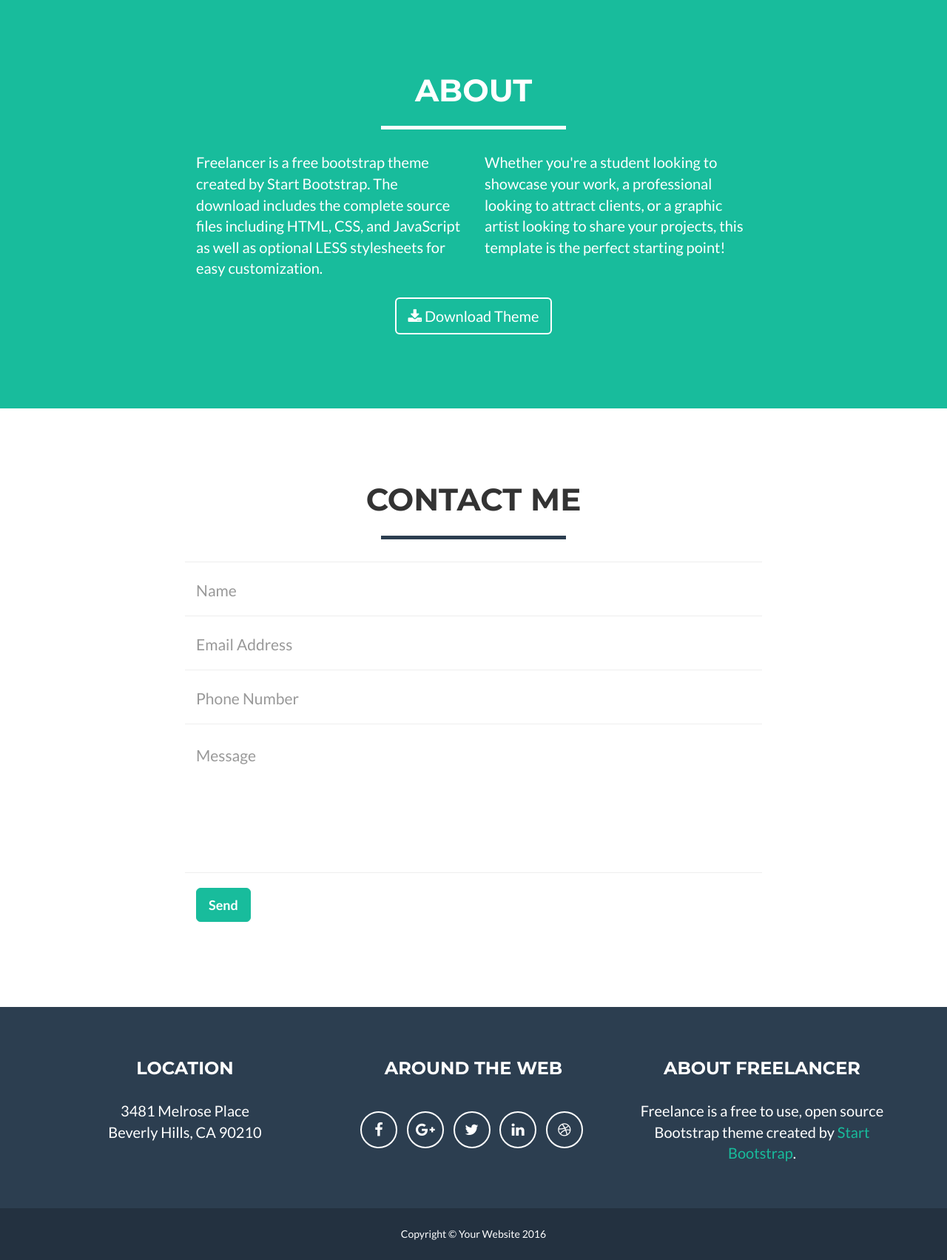
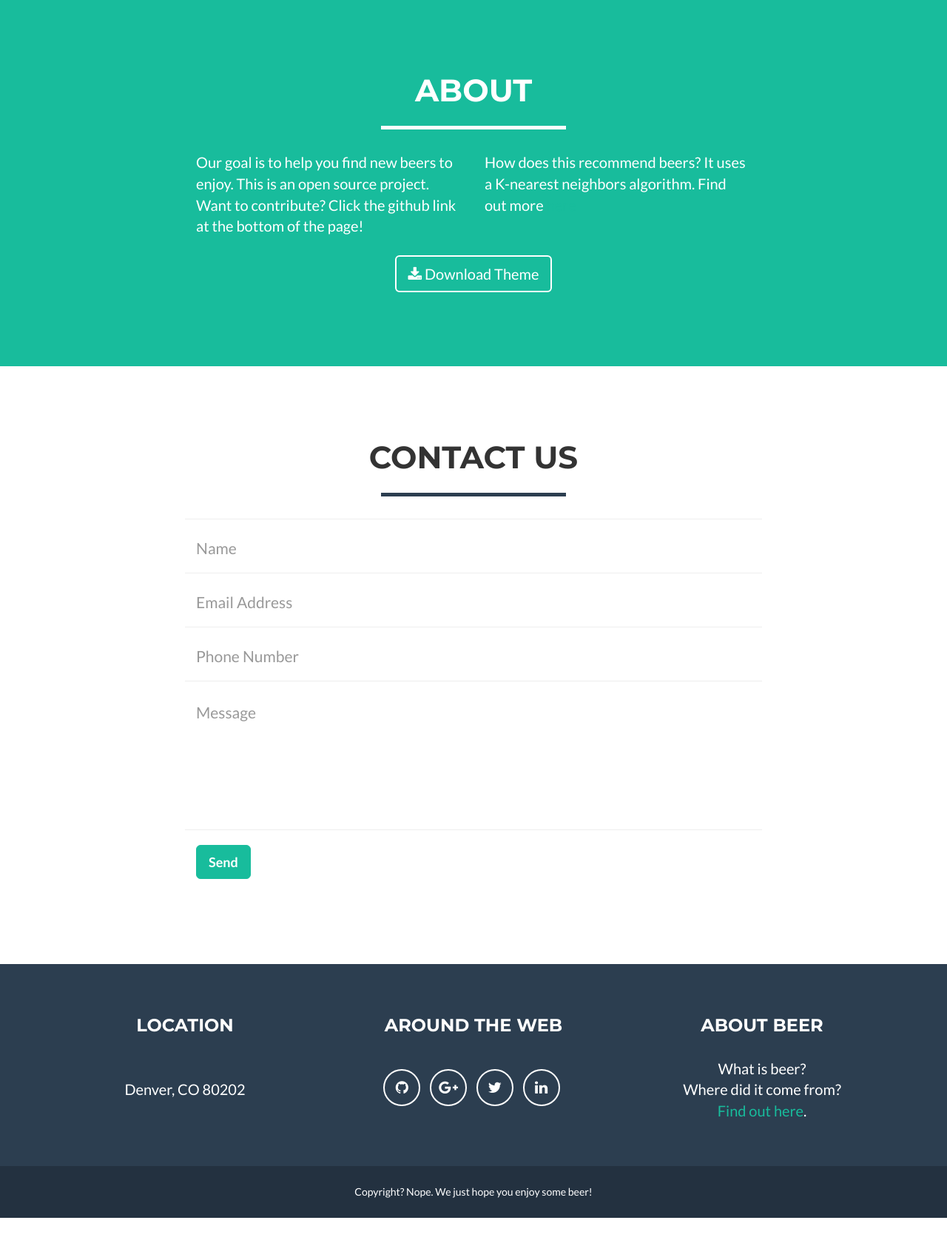
Before and after one commit to trentwoodbury/BeerRecommender, a Flask app: page / in a window 1280 px wide. Shown: the part 1717-3420 px from the top of the page at 74% size. After the commit the page ends 3363 px from the top, so only its background shows below. Run offline with Flask 2, Linux system fonts and the light colour scheme; some libraries are stand-ins or nearby versions.

Commit message:
Add description. Edit Links

```diff
--- a/website/templates/index.html
+++ b/website/templates/index.html
@@ -88,7 +88,7 @@
         <div class="container">
             <div class="row">
                 <div class="col-lg-12 text-center">
-                    <h2>Portfolio</h2>
+                    <h2>Pick a Beer</h2>
                     <hr class="star-primary">
                 </div>
             </div>
@@ -168,10 +168,10 @@
             </div>
             <div class="row">
                 <div class="col-lg-4 col-lg-offset-2">
-                    <p>Freelancer is a free bootstrap theme created by Start Bootstrap. The download includes the complete source files including HTML, CSS, and JavaScript as well as optional LESS stylesheets for easy customization.</p>
+                    <p>Our goal is to help you find new beers to enjoy. This is an open source project. Want to contribute? Click the github link at the bottom of the page!</p>
                 </div>
                 <div class="col-lg-4">
-                    <p>Whether you're a student looking to showcase your work, a professional looking to attract clients, or a graphic artist looking to share your projects, this template is the perfect starting point!</p>
+                    <p>How does this recommend beers? It uses a K-nearest neighbors algorithm. Find out more <a href = "https://www.youtube.com/watch?v=mpmf1T6-8wM">here </a></p>
                 </div>
                 <div class="col-lg-8 col-lg-offset-2 text-center">
                     <a href="#" class="btn btn-lg btn-outline">
@@ -187,7 +187,7 @@
         <div class="container">
             <div class="row">
                 <div class="col-lg-12 text-center">
-                    <h2>Contact Me</h2>
+                    <h2>Contact Us</h2>
                     <hr class="star-primary">
                 </div>
             </div>
@@ -244,32 +244,29 @@
                 <div class="row">
                     <div class="footer-col col-md-4">
                         <h3>Location</h3>
-                        <p>3481 Melrose Place
-                            <br>Beverly Hills, CA 90210</p>
+                        <p>
+                            <br>Denver, CO 80202</p>
                     </div>
                     <div class="footer-col col-md-4">
                         <h3>Around the Web</h3>
                         <ul class="list-inline">
                             <li>
-                                <a href="#" class="btn-social btn-outline"><i class="fa fa-fw fa-facebook"></i></a>
+                                <a href="https://github.com/trentwoodbury/BeerRecommender" class="btn-social btn-outline"><i class="fa fa-fw fa-github"></i></a>
                             </li>
                             <li>
-                                <a href="#" class="btn-social btn-outline"><i class="fa fa-fw fa-google-plus"></i></a>
+                                <a href="https://plus.google.com/u/0/105170765442463872721" class="btn-social btn-outline"><i class="fa fa-fw fa-google-plus"></i></a>
                             </li>
                             <li>
-                                <a href="#" class="btn-social btn-outline"><i class="fa fa-fw fa-twitter"></i></a>
+                                <a href="https://twitter.com/trent_woodbury" class="btn-social btn-outline"><i class="fa fa-fw fa-twitter"></i></a>
                             </li>
                             <li>
-                                <a href="#" class="btn-social btn-outline"><i class="fa fa-fw fa-linkedin"></i></a>
-                            </li>
-                            <li>
-                                <a href="#" class="btn-social btn-outline"><i class="fa fa-fw fa-dribbble"></i></a>
+                                <a href="https://www.linkedin.com/in/trentwoodbury" class="btn-social btn-outline"><i class="fa fa-fw fa-linkedin"></i></a>
                             </li>
                         </ul>
                     </div>
                     <div class="footer-col col-md-4">
-                        <h3>About Freelancer</h3>
-                        <p>Freelance is a free to use, open source Bootstrap theme created by <a href="http://startbootstrap.com">Start Bootstrap</a>.</p>
+                        <h3>About Beer</h3>
+                        <p>What is beer? <br>Where did it come from?<br><a href="https://www.amazon.com/B-Beer-Tom-Robbins/dp/0061687278">Find out here</a>.</p>
                     </div>
                 </div>
             </div>
@@ -278,7 +275,7 @@
             <div class="container">
                 <div class="row">
                     <div class="col-lg-12">
-                        Copyright &copy; Your Website 2016
+                        Copyright? Nope. We just hope you enjoy some beer!
                     </div>
                 </div>
             </div>
```
